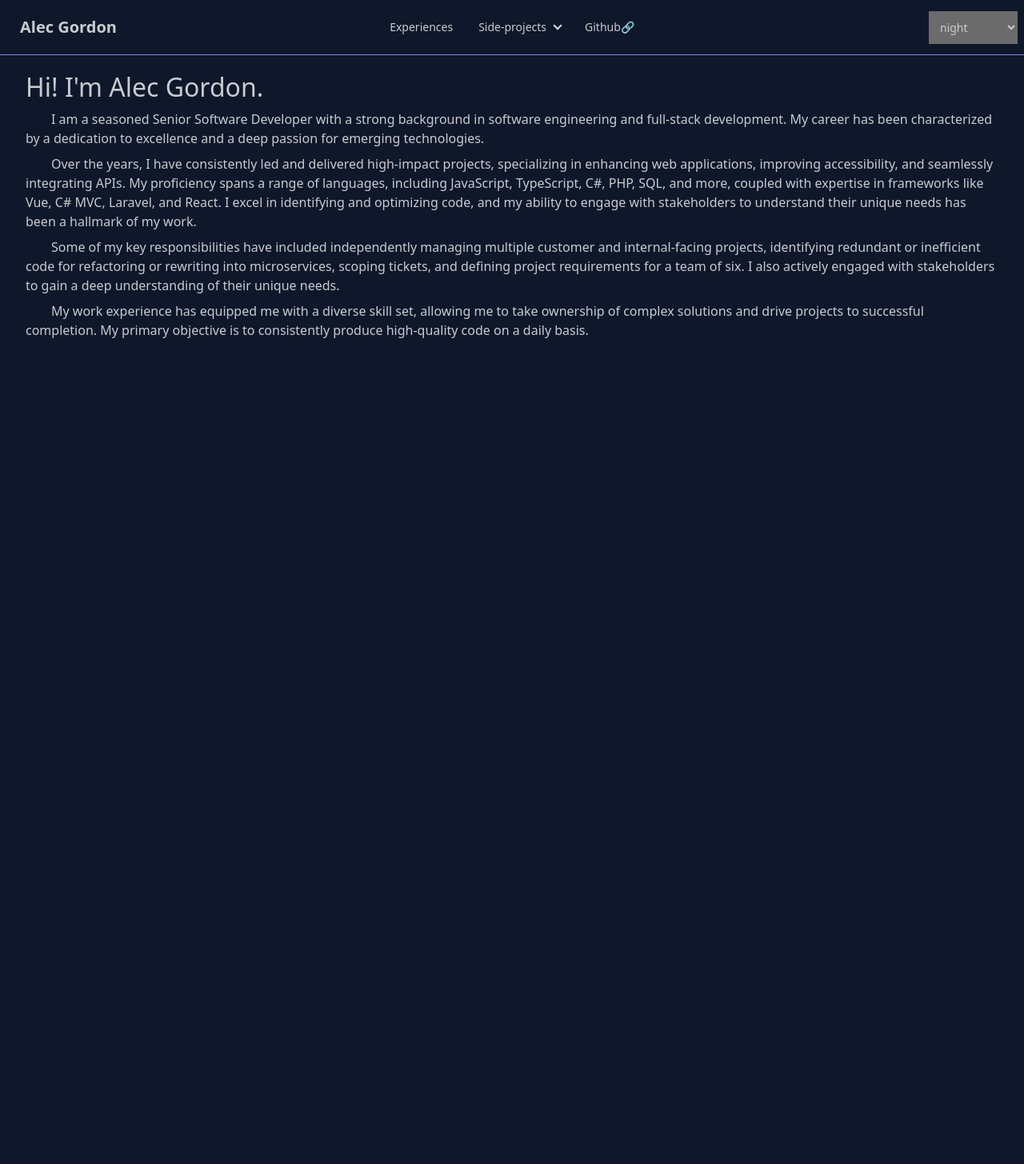
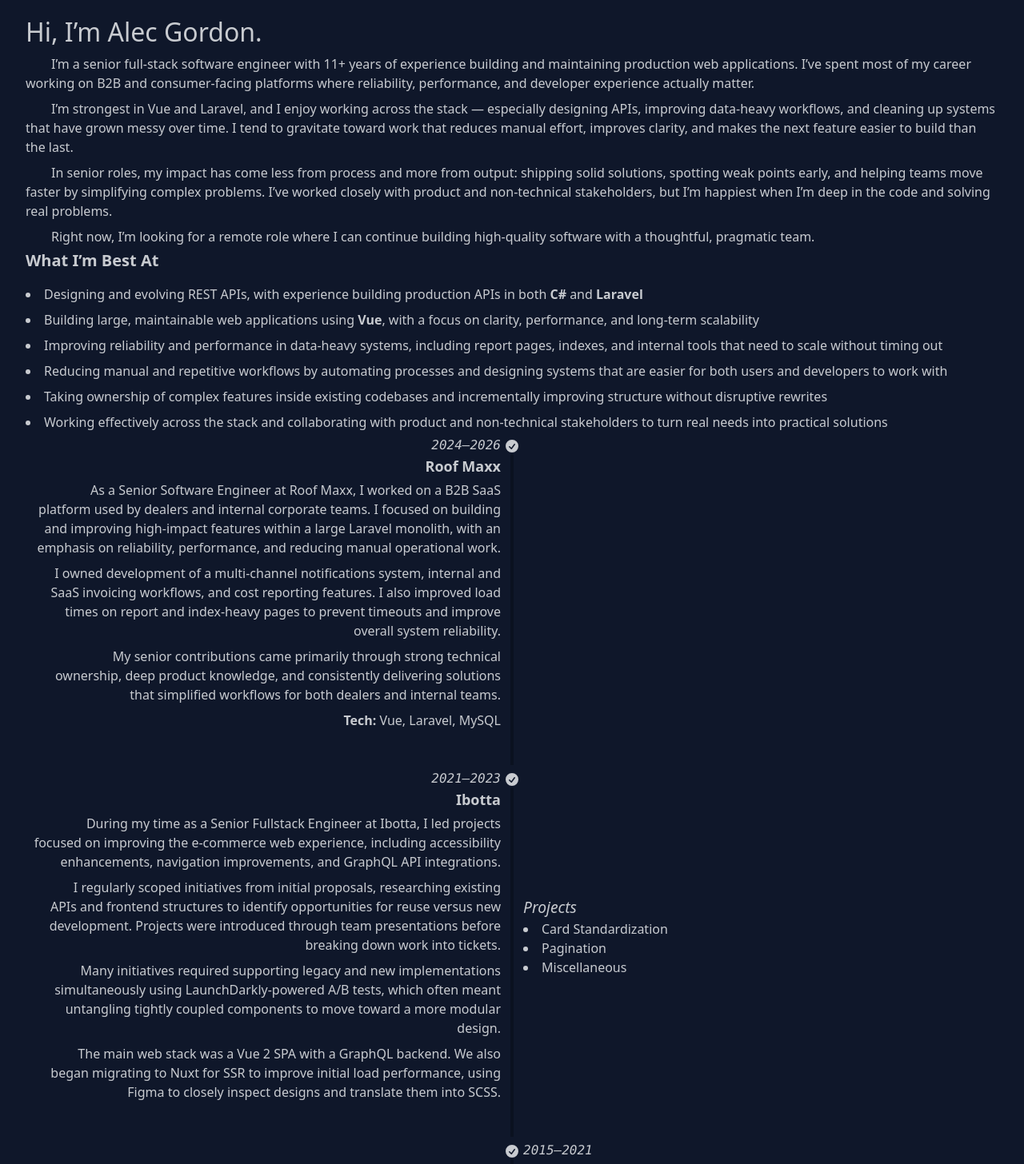
Before and after one commit to insanealec/alecgordon, a Vue app: page / in a window 1280 px wide. Shown: the top 1456 px of the page at 80% size. Before the commit the page ends 800 px from the top, so only its background shows below. Built offline with nearby package versions, Linux system fonts and the light colour scheme.

Commit message:
Move to a single page portfolio, may keep side toys only accessible via direct link

```diff
--- a/src/App.vue
+++ b/src/App.vue
@@ -1,12 +1,7 @@
 <script setup lang="ts">
-import NavBar from './components/nav/NavBar.vue'
 </script>
 
 <template>
-  <header>
-    <NavBar />
-  </header>
-
   <main class="container mt-4 mx-auto px-1 sm:px-0 md:px-2 lg:px-8">
     <RouterView></RouterView>
   </main>
--- a/src/components/AboutMe.vue
+++ b/src/components/AboutMe.vue
@@ -1,22 +1,26 @@
 <template>
-  <h2>Hi! I'm Alec Gordon.</h2>
+  <h2>Hi, I’m Alec Gordon.</h2>
 
   <p class="paragraph">
-    I am a seasoned Senior Software Developer with a strong background in software engineering and full-stack development.
-    My career has been characterized by a dedication to excellence and a deep passion for emerging technologies.
-  </p>
-  <p class="paragraph">
-    Over the years, I have consistently led and delivered high-impact projects, specializing in enhancing web applications, improving accessibility, and seamlessly integrating APIs.
-    My proficiency spans a range of languages, including JavaScript, TypeScript, C#, PHP, SQL, and more, coupled with expertise in frameworks like Vue, C# MVC, Laravel, and React.
-    I excel in identifying and optimizing code, and my ability to engage with stakeholders to understand their unique needs has been a hallmark of my work.
-  </p>
-  <p class="paragraph">
-    Some of my key responsibilities have included independently managing multiple customer and internal-facing projects, identifying redundant or inefficient code for refactoring or rewriting into microservices, scoping tickets, and defining project requirements for a team of six.
-    I also actively engaged with stakeholders to gain a deep understanding of their unique needs.
-  </p>
-  <p class="paragraph">
-    My work experience has equipped me with a diverse skill set, allowing me to take ownership of complex solutions and drive projects to successful completion.
-    My primary objective is to consistently produce high-quality code on a daily basis.
+    I’m a senior full-stack software engineer with 11+ years of experience building and maintaining production web
+    applications. I’ve spent most of my career working on B2B and consumer-facing platforms where reliability,
+    performance, and developer experience actually matter.
   </p>
 
+  <p class="paragraph">
+    I’m strongest in Vue and Laravel, and I enjoy working across the stack — especially designing APIs, improving
+    data-heavy workflows, and cleaning up systems that have grown messy over time. I tend to gravitate toward work
+    that reduces manual effort, improves clarity, and makes the next feature easier to build than the last.
+  </p>
+
+  <p class="paragraph">
+    In senior roles, my impact has come less from process and more from output: shipping solid solutions, spotting
+    weak points early, and helping teams move faster by simplifying complex problems. I’ve worked closely with
+    product and non-technical stakeholders, but I’m happiest when I’m deep in the code and solving real problems.
+  </p>
+
+  <p class="paragraph">
+    Right now, I’m looking for a remote role where I can continue building high-quality software with a thoughtful,
+    pragmatic team.
+  </p>
 </template>
--- /dev/null
+++ b/src/components/BestAt.vue
@@ -0,0 +1,37 @@
+<template>
+  <section>
+    <h3 class="text-xl font-semibold mb-4">What I’m Best At</h3>
+
+    <ul class="list-disc list-inside space-y-2">
+      <li>
+        Designing and evolving REST APIs, with experience building
+        production APIs in both <strong>C#</strong> and <strong>Laravel</strong>
+      </li>
+
+      <li>
+        Building large, maintainable web applications using <strong>Vue</strong>,
+        with a focus on clarity, performance, and long-term scalability
+      </li>
+
+      <li>
+        Improving reliability and performance in data-heavy systems, including
+        report pages, indexes, and internal tools that need to scale without timing out
+      </li>
+
+      <li>
+        Reducing manual and repetitive workflows by automating processes and
+        designing systems that are easier for both users and developers to work with
+      </li>
+
+      <li>
+        Taking ownership of complex features inside existing codebases and
+        incrementally improving structure without disruptive rewrites
+      </li>
+
+      <li>
+        Working effectively across the stack and collaborating with product and
+        non-technical stakeholders to turn real needs into practical solutions
+      </li>
+    </ul>
+  </section>
+</template>
--- /dev/null
+++ b/src/components/Home.vue
@@ -0,0 +1,16 @@
+<script setup lang="ts">
+import AboutMe from './AboutMe.vue';
+import BestAt from './BestAt.vue';
+import WorkExperience from './WorkExperience.vue';
+
+</script>
+
+<template>
+
+    <AboutMe />
+
+    <BestAt />
+
+    <WorkExperience />
+
+</template>
--- a/src/components/WorkExperience.vue
+++ b/src/components/WorkExperience.vue
@@ -4,62 +4,109 @@
 
 <template>
   <ul class="timeline timeline-snap-icon max-md:timeline-compact timeline-vertical">
+
+    <!-- Roof Maxx -->
     <li>
       <div class="timeline-middle">
         <TimelineCheck />
       </div>
+
+      <div class="timeline-start md:text-end mb-10">
+        <time class="font-mono italic">2024&mdash;2026</time>
+        <div class="text-lg font-bold">Roof Maxx</div>
+
+        <p class="paragraph">
+          As a Senior Software Engineer at Roof Maxx, I worked on a B2B SaaS platform used by dealers and internal
+          corporate teams. I focused on building and improving high-impact features within a large Laravel monolith,
+          with an emphasis on reliability, performance, and reducing manual operational work.
+        </p>
+
+        <p class="paragraph">
+          I owned development of a multi-channel notifications system, internal and SaaS invoicing workflows, and
+          cost reporting features. I also improved load times on report and index-heavy pages to prevent timeouts
+          and improve overall system reliability.
+        </p>
+
+        <p class="paragraph">
+          My senior contributions came primarily through strong technical ownership, deep product knowledge, and
+          consistently delivering solutions that simplified workflows for both dealers and internal teams.
+        </p>
+
+        <p class="paragraph">
+          <strong>Tech:</strong> Vue, Laravel, MySQL
+        </p>
+      </div>
+
+      <hr />
+    </li>
+
+    <!-- Ibotta -->
+    <li>
+      <div class="timeline-middle">
+        <TimelineCheck />
+      </div>
+
       <div class="timeline-start md:text-end mb-10">
         <time class="font-mono italic">2021&mdash;2023</time>
         <div class="text-lg font-bold">Ibotta</div>
+
         <p class="paragraph">
-        During my time as a Senior Fullstack Engineer at <a href="https://ibotta.com/home">Ibotta</a>, I led various projects aimed at enhancing the e-commerce web app.
-        Notable achievements include improving accessibility, navigation improvements, and integrating GraphQL APIs.
-        My collaborative approach enabled me to share my expertise, fostering a culture of learning within the team.
+          During my time as a Senior Fullstack Engineer at
+          <a href="https://ibotta.com/home" target="_blank" rel="noopener noreferrer">Ibotta</a>,
+          I led projects focused on improving the e-commerce web experience, including accessibility enhancements,
+          navigation improvements, and GraphQL API integrations.
         </p>
 
         <p class="paragraph">
-        A normal project cycle started with initiative planning where I'd take a project proposal and scope out as many epics and tickets the initiative needed.
-        This often involved research into our supporting APIs and existing calls and structures on the website to see what could be re-used, and what would need made fresh.
-        The initiative would start after a presentation of the initiative and epics to the team, which would then kick off ticket work.
+          I regularly scoped initiatives from initial proposals, researching existing APIs and frontend structures
+          to identify opportunities for reuse versus new development. Projects were introduced through team
+          presentations before breaking down work into tickets.
         </p>
 
         <p class="paragraph">
-        Most projects would need planned around keeping the old version still active with LaunchDarkly-powered A/B tests.
-        This would sometimes complicate larger redesigns where we'd need to move tightly-coupled components apart to fit a gradually more modular design.
+          Many initiatives required supporting legacy and new implementations simultaneously using
+          LaunchDarkly-powered A/B tests, which often meant untangling tightly coupled components to move toward a
+          more modular design.
         </p>
 
         <p class="paragraph">
-        The main Ibotta web stack was a Vue 2 SPA using vue-property-decorator which interfaced with a mostly GraphQL backend.
-        We also migrated from vue-router to Nuxt intending to use SSR to help some of the slow initial loads for the site.
-        Using Figma, we were able to inspect the design with a lot more detail so we could port it to SCSS easier.
+          The main web stack was a Vue 2 SPA with a GraphQL backend. We also began migrating to Nuxt for SSR to improve
+          initial load performance, using Figma to closely inspect designs and translate them into SCSS.
         </p>
       </div>
+
       <div class="timeline-end mb-10">
-      <h4 class=" italic">Projects</h4>
-
+        <h4 class="italic">Projects</h4>
         <ul class="list-disc list-inside">
           <li><RouterLink to="/card-standardization">Card Standardization</RouterLink></li>
           <li><RouterLink to="/pagination">Pagination</RouterLink></li>
           <li><RouterLink to="/misc">Miscellaneous</RouterLink></li>
         </ul>
       </div>
-    <hr/>
+
+      <hr />
     </li>
+
+    <!-- McAlear Group -->
     <li>
-    <hr />
       <div class="timeline-middle">
         <TimelineCheck />
       </div>
+
       <div class="timeline-end mb-10">
         <time class="font-mono italic">2015&mdash;2021</time>
         <div class="text-lg font-bold">The McAlear Group</div>
+
         <p class="paragraph">
-        I dedicated six years of my career to serving as a Software Developer at The McAlear Group.
-        In this role, I developed custom e-commerce applications, managed multiple internal REST APIs, and diligently maintained numerous git repositories.
+          I spent six years as a Software Developer at The McAlear Group, building custom e-commerce applications,
+          developing and maintaining numerous internal REST APIs, and supporting a large collection of repositories
+          used across sales, manufacturing, and operations.
         </p>
       </div>
+
       <hr />
     </li>
+
   </ul>
 </template>
 
--- a/src/components/nav/NavBar.vue
+++ b/src/components/nav/NavBar.vue
@@ -10,7 +10,6 @@
         <svg xmlns="http://www.w3.org/2000/svg" class="h-5 w-5" fill="none" viewBox="0 0 24 24" stroke="currentColor"><path stroke-linecap="round" stroke-linejoin="round" stroke-width="2" d="M4 6h16M4 12h8m-8 6h16" /></svg>
       </div>
       <ul tabindex="0" class="bg-base-100 border border-secondary menu menu-sm dropdown-content mt-3 z-30 p-2 shadow rounded-box w-52">
-        <li><RouterLink :to="{ name: 'experiences' }">Experiences</RouterLink></li>
         <li>
           <summary>Side-projects</summary>
           <ul class="p-2">
@@ -28,7 +27,6 @@
   </div>
   <div class="navbar-center hidden lg:flex">
     <ul class="menu menu-horizontal px-1">
-      <li><RouterLink :to="{ name: 'experiences' }">Experiences</RouterLink></li>
       <li>
         <details>
           <summary>Side-projects</summary>
--- a/src/routes.ts
+++ b/src/routes.ts
@@ -10,10 +10,10 @@
 import MeetAndEat from './components/food/MeetAndEat.vue';
 import CaesarCypher from './components/challenges/CaesarCypher.vue';
 import FormAdmin from './components/form-builder/FormAdmin.vue';
+import Home from './components/Home.vue';
 
 export default [
-  { name: 'home', path: '/', component: AboutMe },
-  { name: 'experiences', path: '/experiences', component: WorkExperience },
+  { name: 'home', path: '/', component: Home },
   // Projects: will just be top-level
   { path: '/card-standardization', component: CardStandardization },
   { path: '/pagination', component: PaginationProject },
```
Lines whose indentation alone changed are shown as unchanged.
